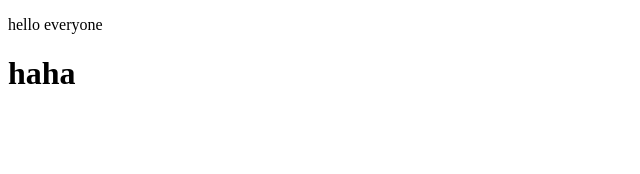
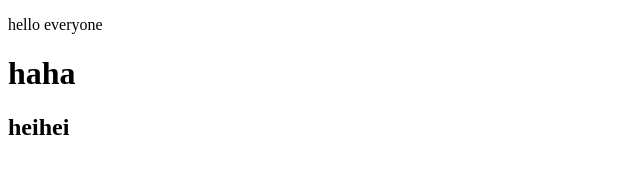
Before and after one commit to laolebuzhengjing/a-demo, a plain HTML site: page index.html in a window 1280 px wide. Shown: the whole page, without its empty margins (0-640 px from the left). Drawn offline with Linux system fonts and the light colour scheme.

Commit message:
index.html

```diff
--- a/index.html
+++ b/index.html
@@ -8,5 +8,6 @@
     <div></div>
     <p>hello everyone</p>
     <h1>haha</h1>
+    <h2>heihei</h2>
 </body>
 </html>
```
